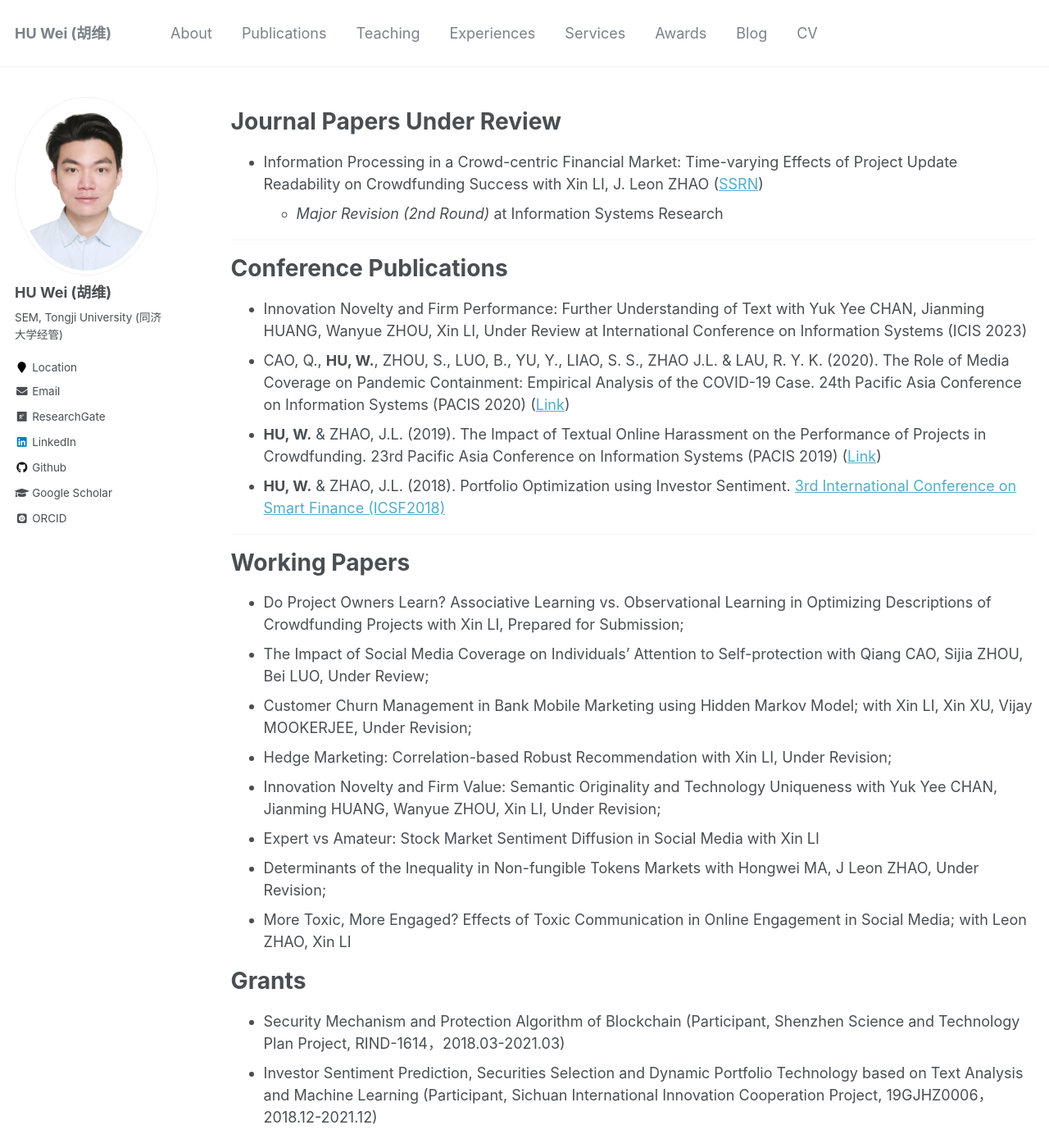
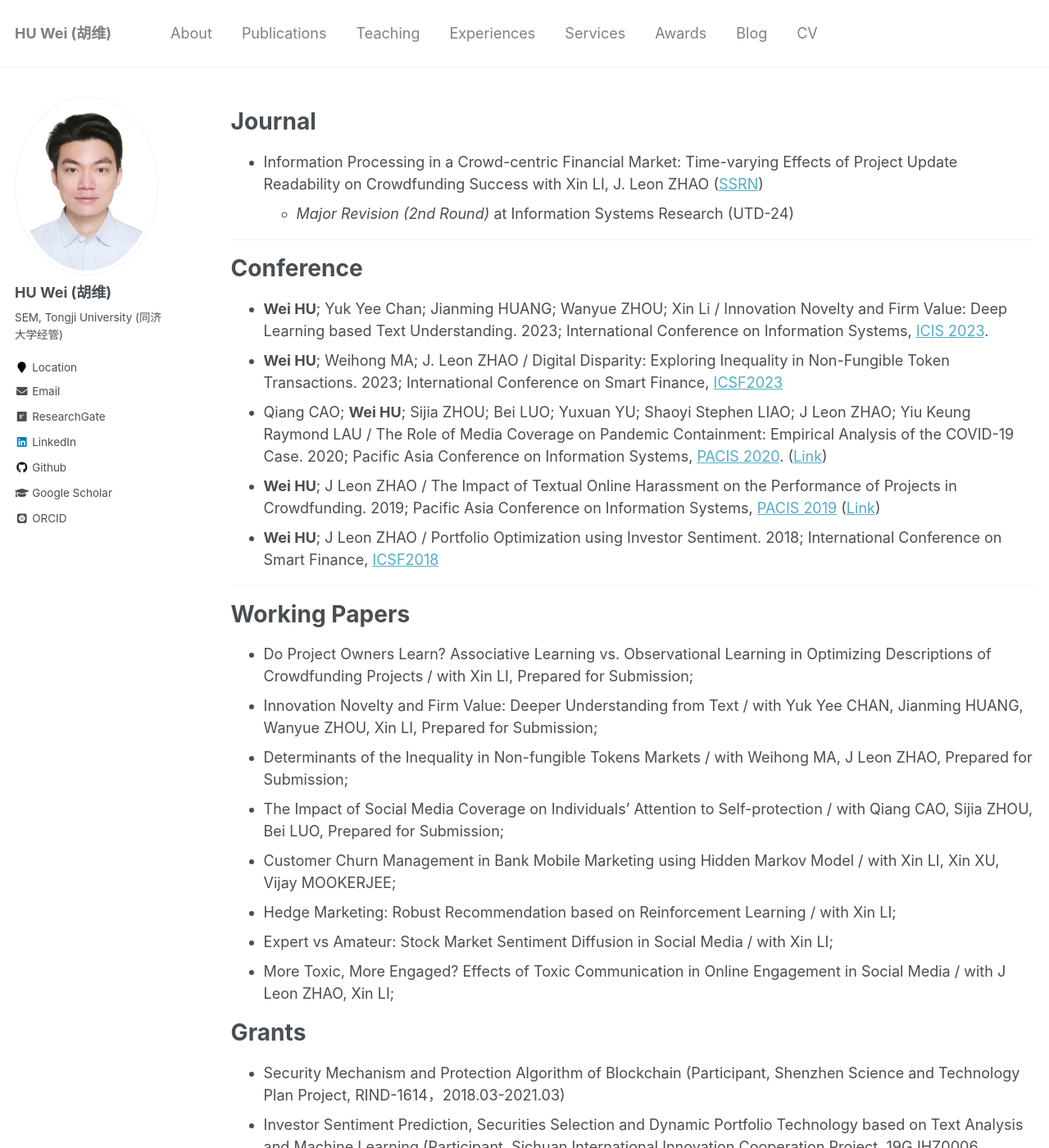
Before and after one commit to huwei-vincent/huwei-vincent.github.io, a Jekyll site: the page built from _pages/my-publication.md, in a window 1280 px wide and 1400 px high. Shown: the whole window at 82% size. Built offline with Jekyll 4.4.1, drawn with Linux system fonts in a browser that asks for light colours; some web fonts are replaced.

Commit message:
update publications

```diff
--- a/_pages/my-publication.md
+++ b/_pages/my-publication.md
@@ -5,32 +5,33 @@ permalink: /my-publication/
 author_profile: true
 ---
 
-# Journal Papers Under Review
+# Journal
 
 - Information Processing in a Crowd-centric Financial Market: Time-varying Effects of Project Update Readability on Crowdfunding Success with Xin LI, J. Leon ZHAO ([SSRN](https://papers.ssrn.com/sol3/papers.cfm?abstract_id=3925150))
-  - *Major Revision (2nd Round)* at Information Systems Research
+  - *Major Revision (2nd Round)* at Information Systems Research (UTD-24)
 
 ---
 
-# Conference Publications
+# Conference
 
-- Innovation Novelty and Firm Performance: Further Understanding of Text with Yuk Yee CHAN, Jianming HUANG, Wanyue ZHOU, Xin LI, Under Review at International Conference on Information Systems (ICIS 2023)
-- CAO, Q., **HU, W.**, ZHOU, S., LUO, B., YU, Y., LIAO, S. S., ZHAO J.L. & LAU, R. Y. K. (2020). The Role of Media Coverage on Pandemic Containment: Empirical Analysis of the COVID-19 Case. 24th Pacific Asia Conference on Information Systems (PACIS 2020) ([Link](https://aisel.aisnet.org/pacis2020/162/))
-- **HU, W.** & ZHAO, J.L. (2019). The Impact of Textual Online Harassment on the Performance of Projects in Crowdfunding. 23rd Pacific Asia Conference on Information Systems (PACIS 2019) ([Link](https://aisel.aisnet.org/pacis2019/156/))
-- **HU, W.** & ZHAO, J.L. (2018). Portfolio Optimization using Investor Sentiment. [3rd International Conference on Smart Finance (ICSF2018)](http://epic.is.cityu.edu.hk/ICSF18/)
+- **Wei HU**; Yuk Yee Chan; Jianming HUANG; Wanyue ZHOU; Xin Li / Innovation Novelty and Firm Value: Deep Learning based Text Understanding. 2023; International Conference on Information Systems, [ICIS 2023](https://icis2023.aisconferences.org/).
+- **Wei HU**; Weihong MA; J. Leon ZHAO / Digital Disparity: Exploring Inequality in Non-Fungible Token Transactions. 2023; International Conference on Smart Finance, [ICSF2023]()
+- Qiang CAO; **Wei HU**; Sijia ZHOU; Bei LUO; Yuxuan YU; Shaoyi Stephen LIAO; J Leon ZHAO; Yiu Keung Raymond LAU / The Role of Media Coverage on Pandemic Containment: Empirical Analysis of the COVID-19 Case. 2020; Pacific Asia Conference on Information Systems, [PACIS 2020](https://aisel.aisnet.org/pacis2020/). ([Link](https://aisel.aisnet.org/pacis2020/162/))
+- **Wei HU**; J Leon ZHAO / The Impact of Textual Online Harassment on the Performance of Projects in Crowdfunding. 2019; Pacific Asia Conference on Information Systems, [PACIS 2019](https://aisel.aisnet.org/pacis2019/) ([Link](https://aisel.aisnet.org/pacis2019/156/))
+- **Wei HU**; J Leon ZHAO / Portfolio Optimization using Investor Sentiment. 2018; International Conference on Smart Finance, [ICSF2018](http://epic.is.cityu.edu.hk/ICSF18/)
 
 ---
 
 # Working Papers
 
-- Do Project Owners Learn? Associative Learning vs. Observational Learning in Optimizing Descriptions of Crowdfunding Projects with Xin LI, Prepared for Submission;
-- The Impact of Social Media Coverage on Individuals’ Attention to Self-protection with Qiang CAO, Sijia ZHOU, Bei LUO, Under Review;
-- Customer Churn Management in Bank Mobile Marketing using Hidden Markov Model; with Xin LI, Xin XU, Vijay MOOKERJEE, Under Revision;
-- Hedge Marketing: Correlation-based Robust Recommendation with Xin LI, Under Revision;
-- Innovation Novelty and Firm Value: Semantic Originality and Technology Uniqueness with Yuk Yee CHAN, Jianming HUANG, Wanyue ZHOU, Xin LI, Under Revision;
-- Expert vs Amateur: Stock Market Sentiment Diffusion in Social Media with Xin LI
-- Determinants of the Inequality in Non-fungible Tokens Markets with Hongwei MA, J Leon ZHAO, Under Revision;
-- More Toxic, More Engaged? Effects of Toxic Communication in Online Engagement in Social Media; with Leon ZHAO, Xin LI
+- Do Project Owners Learn? Associative Learning vs. Observational Learning in Optimizing Descriptions of Crowdfunding Projects / with Xin LI, Prepared for Submission;
+- Innovation Novelty and Firm Value: Deeper Understanding from Text / with Yuk Yee CHAN, Jianming HUANG, Wanyue ZHOU, Xin LI, Prepared for Submission;
+- Determinants of the Inequality in Non-fungible Tokens Markets / with Weihong MA, J Leon ZHAO, Prepared for Submission;
+- The Impact of Social Media Coverage on Individuals’ Attention to Self-protection / with Qiang CAO, Sijia ZHOU, Bei LUO, Prepared for Submission;
+- Customer Churn Management in Bank Mobile Marketing using Hidden Markov Model / with Xin LI, Xin XU, Vijay MOOKERJEE;
+- Hedge Marketing: Robust Recommendation based on Reinforcement Learning / with Xin LI;
+- Expert vs Amateur: Stock Market Sentiment Diffusion in Social Media / with Xin LI;
+- More Toxic, More Engaged? Effects of Toxic Communication in Online Engagement in Social Media / with J Leon ZHAO, Xin LI;
 
 # Grants
 
```
Also changed, not shown: _pages/about-cn.md (+3 -2 lines), _pages/about.md (+2 -1 lines).
